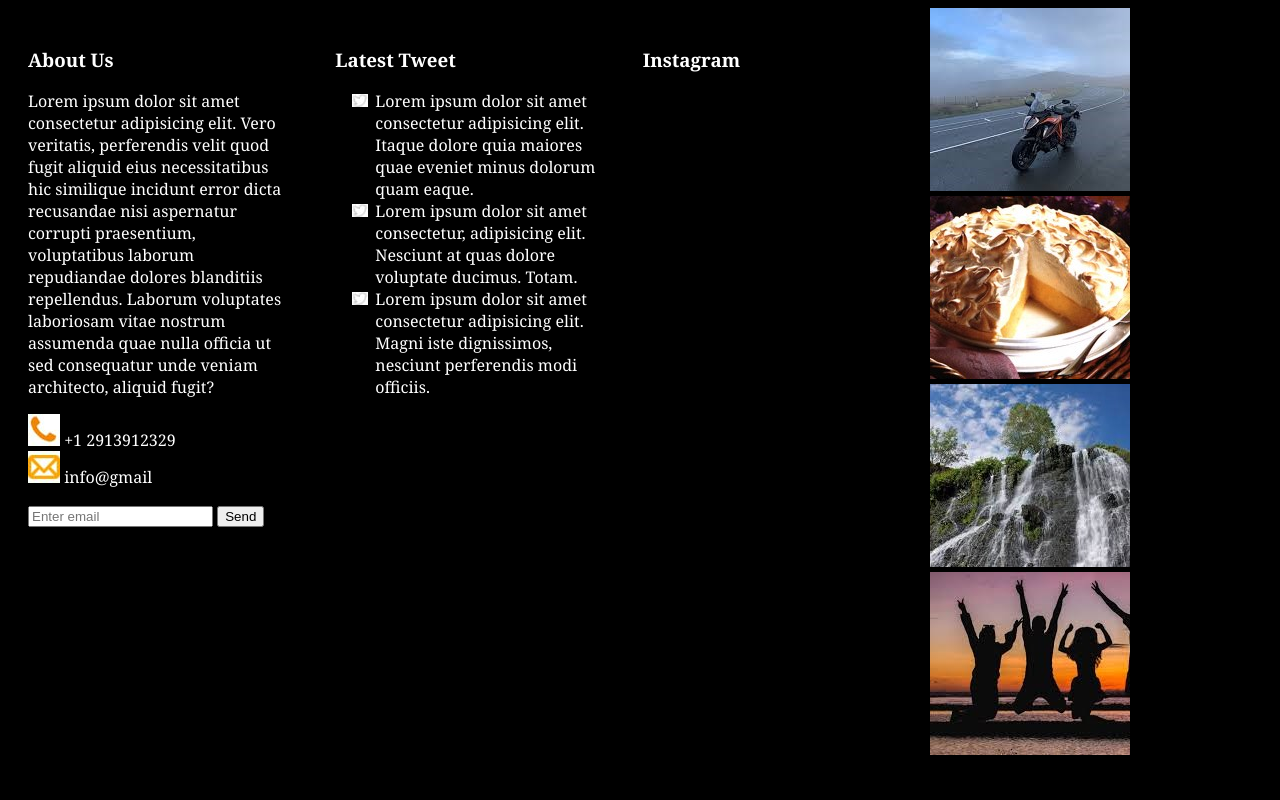
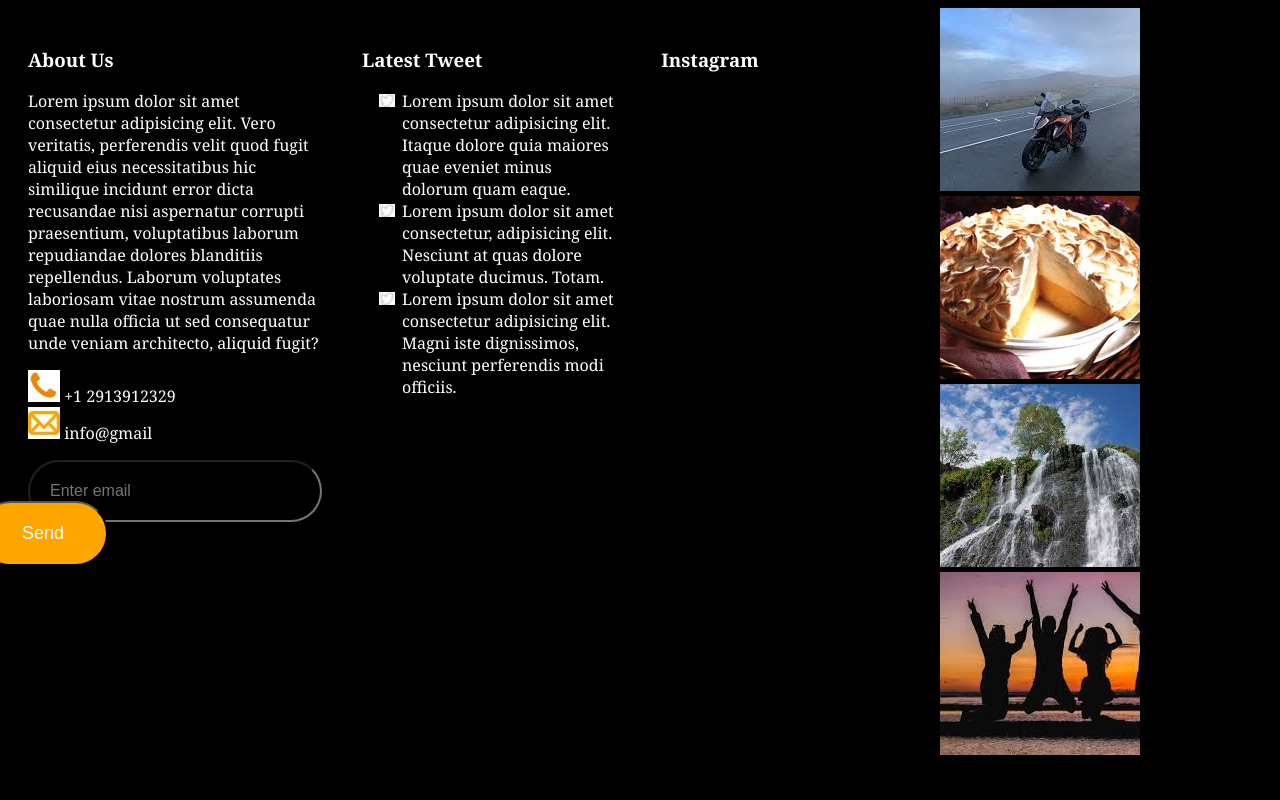
Before and after one commit to AmsaleZ/AmsaleZ.github.io, a plain HTML site: page W1D3Layout/Layout.html in a window 1280 px wide. Shown: the top 800 px of the page. Drawn offline with Linux system fonts and the light colour scheme.

Commit message:
update Last

```diff
--- a/W1D3Layout/Layout.css
+++ b/W1D3Layout/Layout.css
@@ -6,6 +6,24 @@ body{
     color: white;
     font-family: Georgia, 'Times New Roman', Times, serif;
     font-size: medium;
+}
+.new1{
+    border-radius:100px;
+    background-color: orange;
+    color: white;
+    font-size: large;
+    padding: 20px;
+    margin: -50px;
+    width: 130px;
+
+}
+.new{
+    border-radius: 150px;
+background-color: black;
+color: white;
+padding: 20px;
+font-size: medium;
+width: 250px;
 }
 .box{
 flex: 25%;
--- a/W1D3Layout/Layout.html
+++ b/W1D3Layout/Layout.html
@@ -24,8 +24,8 @@
             <span>info@gmail</span>
                    </div>
                 <form><p>
-            <span class="textField"><input type="email" placeholder="Enter email"></span>
-               <span class="button"><button type="submit">Send</button></span>
+            <input class="new" type="email" placeholder="Enter email">
+                           <button class="new1" type="submit">Send</button>
             </p>
         </form>
             </div>
```
